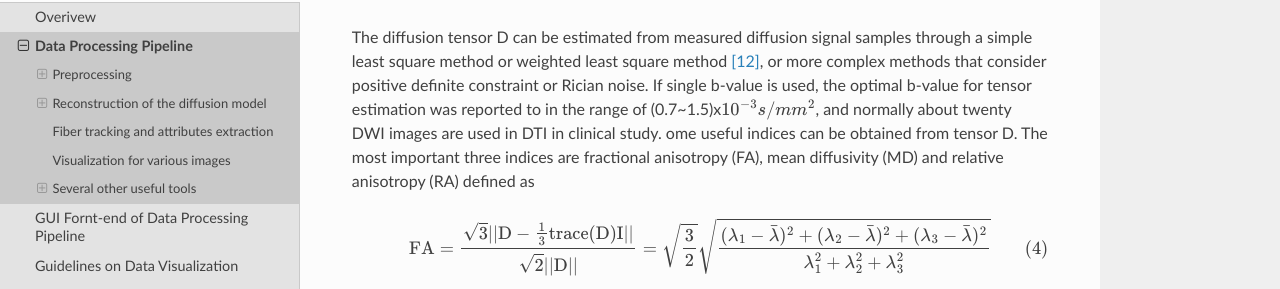
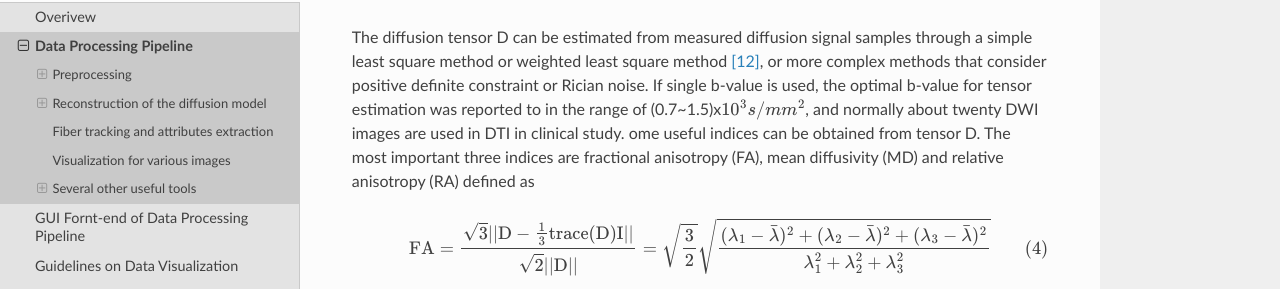
Before and after one commit to brainnetome/diffusionkit, a Sphinx documentation site: the page built from source/userguide.rst, in a window 1280 px wide and 900 px high, scrolled down 3154 px. Shown: the part 160-449 px from the top of the window. Built offline with Sphinx 7.4.7 and the Read the Docs theme 2.0.0, drawn with Linux system fonts in a browser that asks for light colours; formulas are drawn with MathJax 3.

```diff
--- a/source/userguide.rst
+++ b/source/userguide.rst
@@ -204,7 +204,7 @@ The diffusion tensor D can be estimated from measured diffusion signal samples
 through a simple least square method or weighted least square
 method `[12] <reference.html#id12>`_, or more complex methods that consider
 positive deﬁnite constraint or Rician noise. If single b-value is used, the
-optimal b-value for tensor estimation was reported to in the range of (0.7~1.5)x$10^{-3} s/mm^2$,
+optimal b-value for tensor estimation was reported to in the range of (0.7~1.5)x$10^{3} s/mm^2$,
 and normally about twenty DWI images are used in DTI in clinical study. ome
 useful indices can be obtained from tensor D. The most important three indices
 are fractional anisotropy (FA), mean diffusivity (MD) and relative anisotropy (RA) deﬁned as
```
